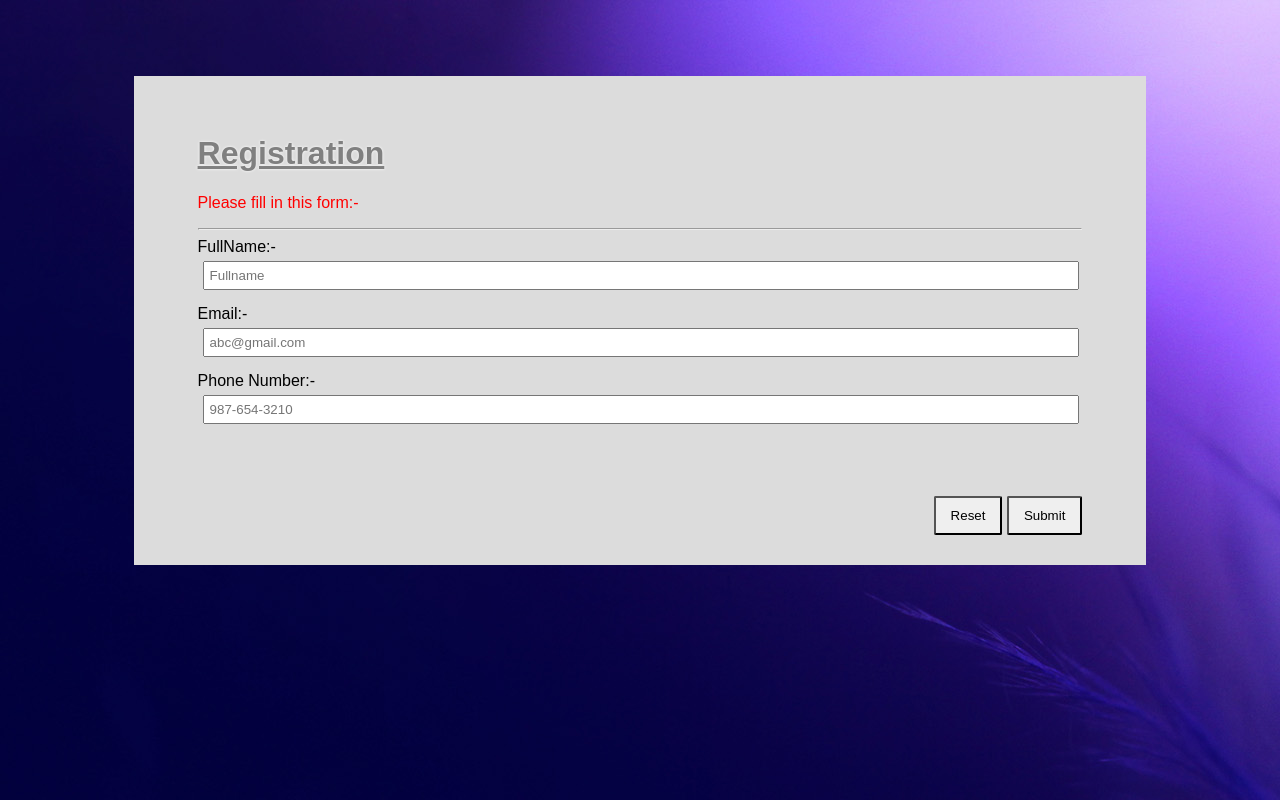
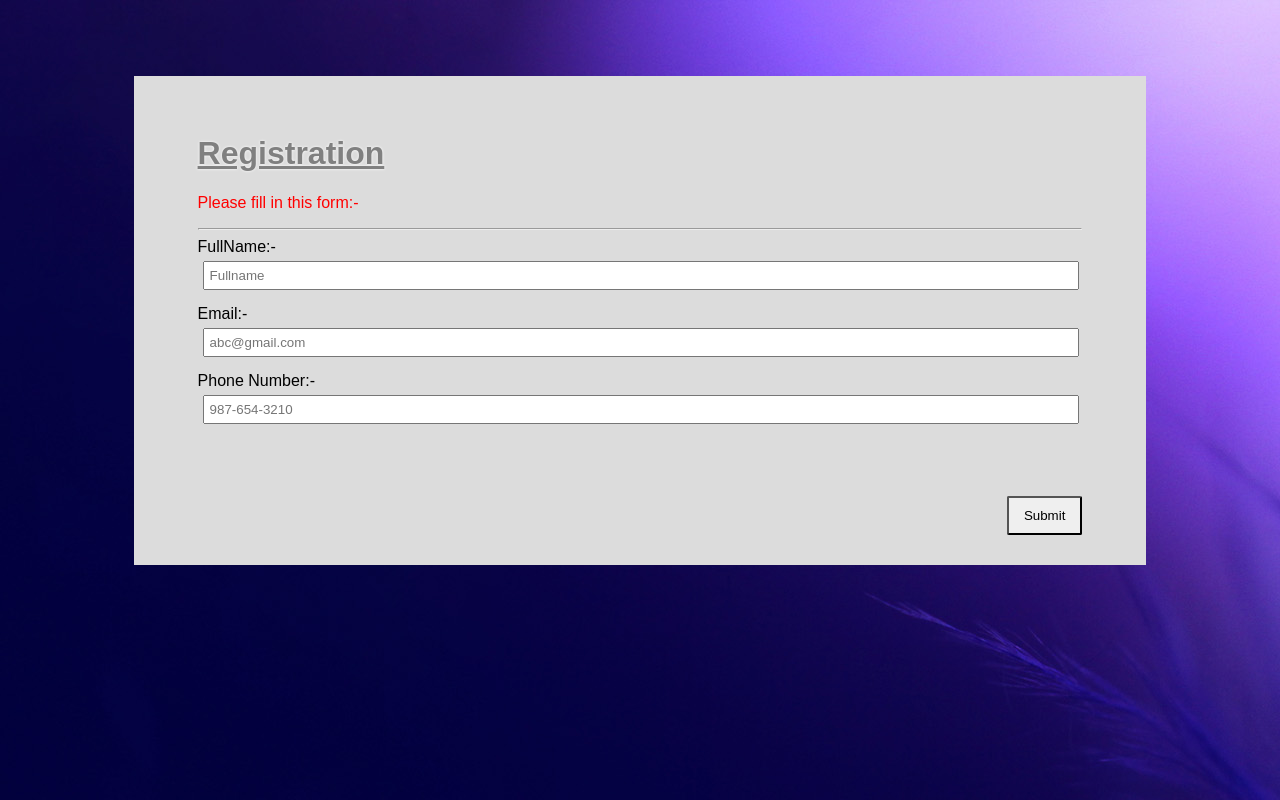
Before and after one commit to KiranKshirsagar11995/registrationform, a plain HTML site: page index.html in a window 1280 px wide. Drawn offline with Linux system fonts and the light colour scheme.

Commit message:
remove reset

```diff
--- a/index.html
+++ b/index.html
@@ -541,7 +541,7 @@
         <br><br>
 
         <div class="" style="text-align:right;">
-          <button type="reset" value="Reset" onclick="resetForm()">Reset</button>
+          <!-- <button type="reset" value="Reset" onclick="resetForm()">Reset</button> -->
           <button type="submit" name="submit">Submit</button>
         </div>
 
```
